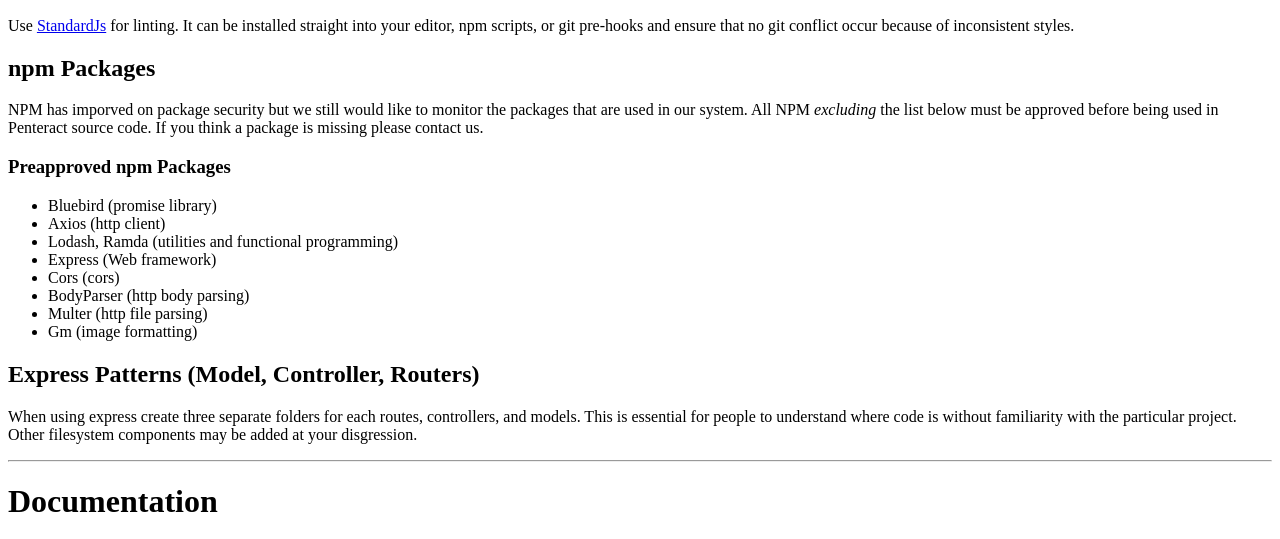
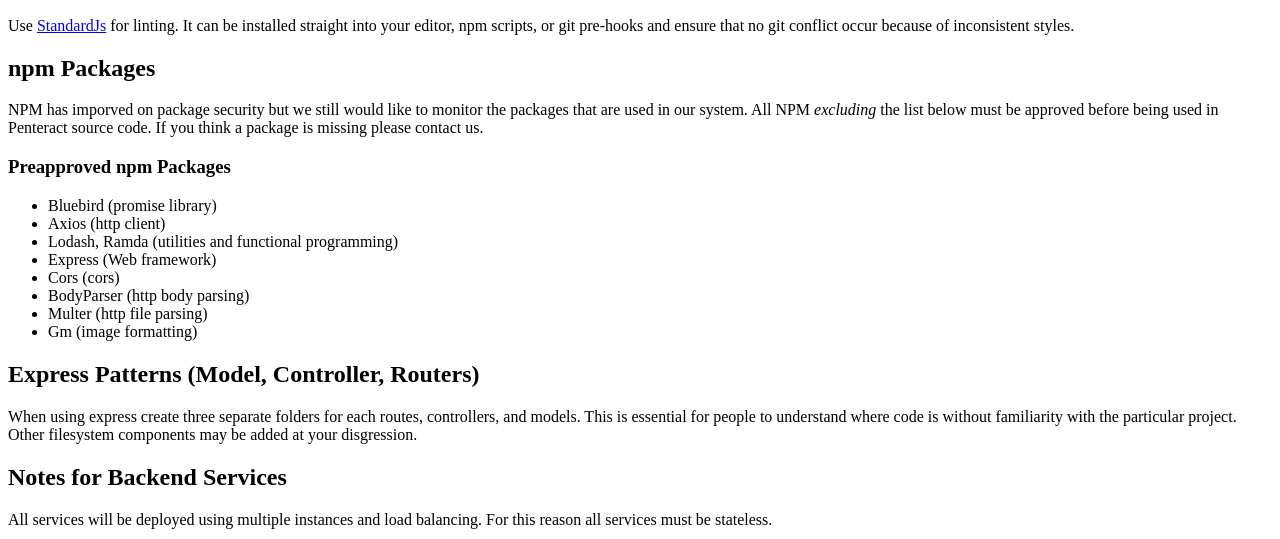
Before and after one commit to BannerFD/penteract-user-docs, a Gatsby site: page /standards in a window 1280 px wide. Shown: the part 244-783 px from the top of the page. Built offline with nearby package versions, Linux system fonts and the light colour scheme; Gatsby itself is replaced by a stand-in of ours.

Commit message:
stateless notice

```diff
--- a/doc/standards/code.md
+++ b/doc/standards/code.md
@@ -32,3 +32,8 @@
 and models. This is essential for people to understand where code is without
 familiarity with the particular project. Other filesystem components may be
 added at your disgression.
+
+## Notes for Backend Services
+
+All services will be deployed using multiple instances and load balancing. For
+this reason all services must be stateless.
```
